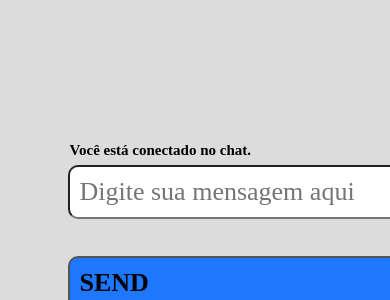
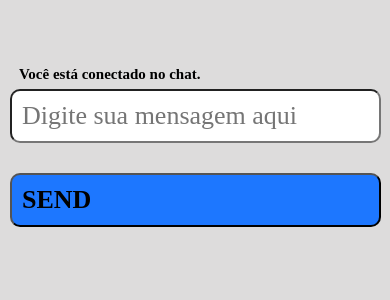
Before and after one commit to Jhone-cmd/chat-simple, a website: page public/chat.html in a window 390 px wide. Shown: the part 544-844 px from the top of the page. Drawn offline with nearby package versions, Linux system fonts and the light colour scheme; no server answers.

Commit message:
chore: css adjustments

```diff
--- a/public/style.css
+++ b/public/style.css
@@ -144,7 +144,7 @@ h1 {
         display: flex;
         flex: 1;
         flex-direction: column;
-        max-height: calc(100vh - 160px);
+        max-height: calc(100vh - 210px);
     }
 
     #chatList {
@@ -159,30 +159,30 @@ h1 {
         position: fixed;
         font-size: 15px;
         font-weight: bolder;
-        margin-left: 8vh;
-        margin-top: 81vh;
+        margin-left: 2vh;
+        margin-top: 72vh;
         padding: 2px;
     }
 
     #messageInput {
         position: fixed;
         flex: 1;
-        margin-left: 8vh;
-        margin-top: 84vh;
         font-size: 26px;
         padding: 10px;
-        width: 350px;
+        width: 95%;
+        margin-top: 75vh;
         border-radius: 10px;
+        margin-left: 10px;
         background-color: rgb(255, 255, 255);
     }
 
     #send {
         position: fixed;
+        margin-left: 10px;
+        margin-top: 85vh;
         display: flex;
-        width: 350px;
+        width: 95%;
         flex-direction: column;
-        width: 350px;
-        margin-left: 8vh;
         padding: 10px;
     }
 
```
